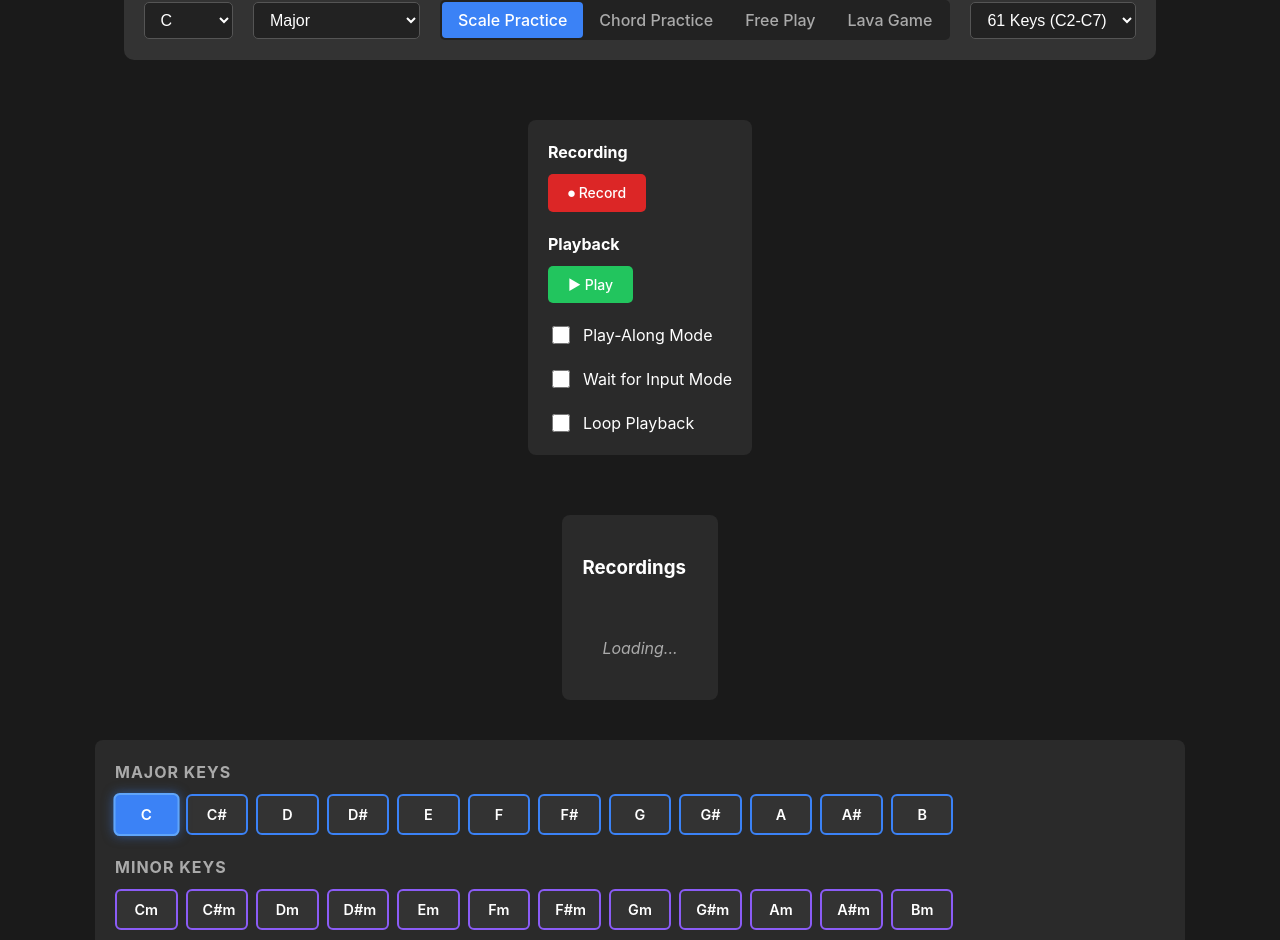
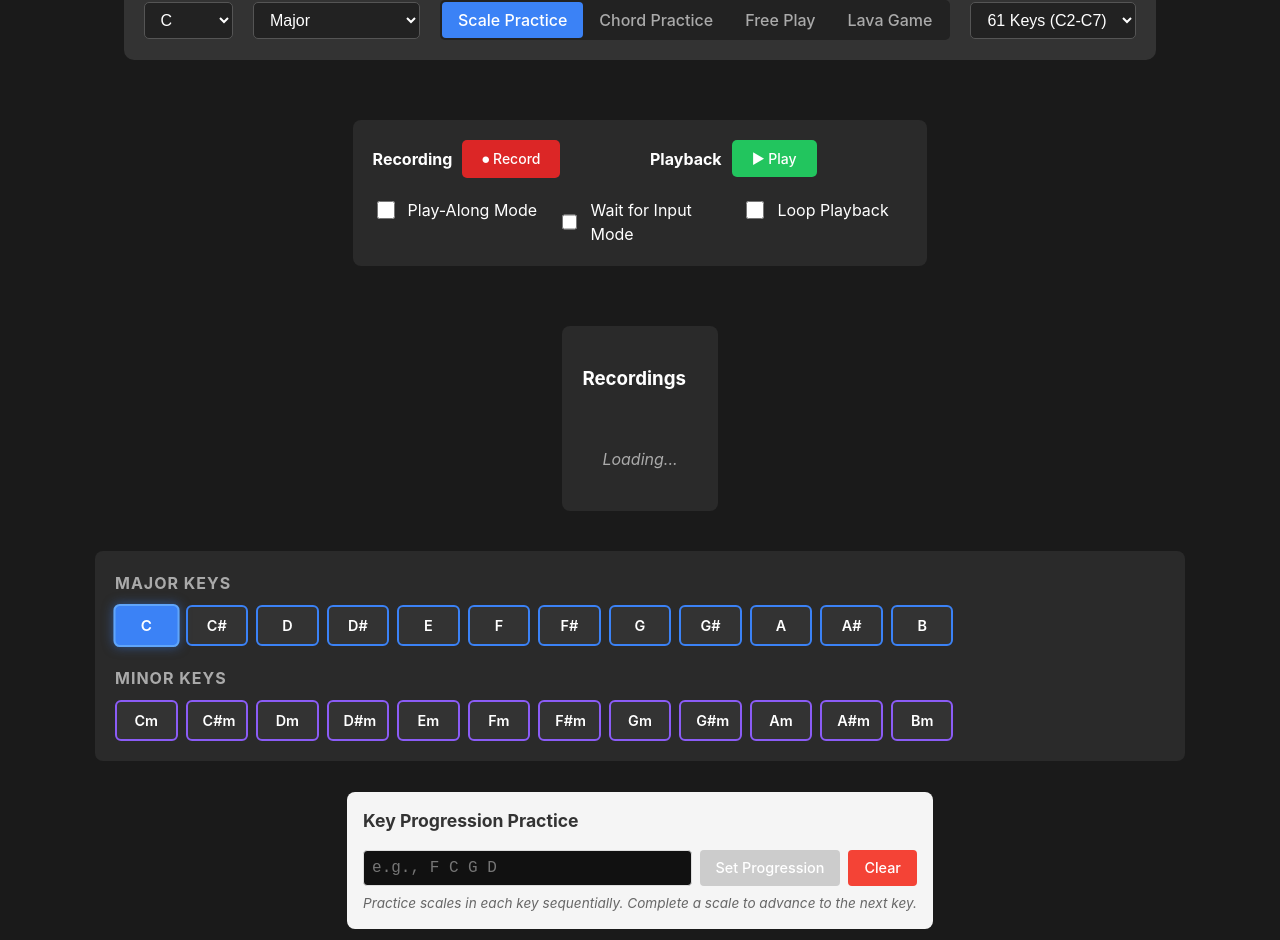
Before and after one commit to pleabargain/piano-app, a React (Vite) app: page / in a window 1280 px wide. Shown: the part 1022-1962 px from the top of the page. Built offline with nearby package versions, Linux system fonts and the light colour scheme.

Commit message:
style: Refactor extensions panel and recording controls layout for improved UI consistency and readability, including new styles for suggestion items and enhanced playback controls

```diff
--- a/src/App.css
+++ b/src/App.css
@@ -790,12 +790,39 @@
   flex-shrink: 0;
 }
 
-.extensions-content {
+.extensions-panel .section-label {
+  font-size: 0.9rem;
+  color: #ddd6fe;
+  font-weight: 600;
+  margin-bottom: 10px;
+  text-align: center;
+}
+
+.extensions-panel .suggestion-item {
   display: flex;
-  flex-direction: column;
-  gap: 10px;
-  flex: 1;
-  overflow-y: auto;
+  align-items: center;
+  justify-content: space-between;
+  background: rgba(255, 255, 255, 0.1);
+  padding: 8px 12px;
+  border-radius: 6px;
+  font-size: 0.9rem;
+  border: 1px solid rgba(255, 255, 255, 0.1);
+  margin-bottom: 8px;
+}
+
+.extensions-panel .suggestion-item:last-child {
+  margin-bottom: 0;
+}
+
+.extensions-panel .suggestion-name {
+  font-weight: 600;
+  color: #fff;
+}
+
+.extensions-panel .suggestion-missing {
+  font-size: 0.85rem;
+  font-weight: 500;
+  color: #fbbf24;
 }
 
 .extensions-placeholder {
--- a/src/App.jsx
+++ b/src/App.jsx
@@ -864,22 +864,20 @@
             <div className="extensions-panel">
               <h3>Extensions</h3>
               {chordSuggestions.length > 0 ? (
-                <div className="extensions-content">
+                <>
                   <div className="section-label">
                     {detectedChord
                       ? `🎵 Add to ${detectedChord.name.split(' ')[0]}`
                       : `💡 Potential Chords`
                     }
                   </div>
-                  <div className="suggestions-list">
                   {chordSuggestions.slice(0, 4).map((suggestion, index) => (
                     <div key={index} className="suggestion-item">
                       <span className="suggestion-name">{suggestion.name}</span>
                       <span className="suggestion-missing">+{suggestion.missingNotes.join(', ')}</span>
                     </div>
                   ))}
-                  </div>
-                </div>
+                </>
               ) : (
                 <div className="extensions-placeholder">
                   Play 2+ notes to see chord suggestions
--- a/src/components/RecordingControls.css
+++ b/src/components/RecordingControls.css
@@ -9,18 +9,25 @@
   margin: 20px 0;
 }
 
+.recording-playback-container {
+  display: flex;
+  gap: 20px;
+  align-items: flex-start;
+}
+
 .recording-section,
-.playback-section,
-.play-along-section {
+.playback-section {
   display: flex;
   flex-direction: column;
   gap: 10px;
+  flex: 1;
 }
 
 .recording-controls h3 {
   margin: 0;
   color: #fff;
   font-size: 16px;
+  flex-shrink: 0;
 }
 
 .recording-controls-row,
@@ -169,3 +176,15 @@
   font-size: 12px;
   margin-top: 5px;
 }
+
+.toggle-controls-row {
+  display: flex;
+  gap: 20px;
+  align-items: flex-start;
+}
+
+.toggle-control-item {
+  display: flex;
+  flex-direction: column;
+  flex: 1;
+}
--- a/src/components/RecordingControls.jsx
+++ b/src/components/RecordingControls.jsx
@@ -161,9 +161,10 @@
 
     return (
         <div className="recording-controls">
+            <div className="recording-playback-container">
                 <div className="recording-section">
+                    <div className="recording-controls-row">
                         <h3>Recording</h3>
-                <div className="recording-controls-row">
                         {!isRecording ? (
                             <button
                                 className="btn btn-record"
@@ -199,8 +200,8 @@
                 </div>
 
                 <div className="playback-section">
+                <div className="playback-controls-row">
                     <h3>Playback</h3>
-                <div className="playback-controls-row">
                     {!isPlaying && !isPaused ? (
                         <button
                             className="btn btn-play"
@@ -248,8 +249,10 @@
                     </div>
                 )}
                 </div>
+            </div>
 
-            <div className="play-along-section">
+            <div className="toggle-controls-row">
+                <div className="toggle-control-item">
                     <label className="play-along-toggle">
                         <input
                             type="checkbox"
@@ -267,8 +270,10 @@
                             Play the highlighted keys along with the recording
                         </div>
                     )}
+                </div>
 
-                <label className="play-along-toggle" style={{ marginTop: '10px' }}>
+                <div className="toggle-control-item">
+                    <label className="play-along-toggle">
                         <input
                             type="checkbox"
                             checked={isWaitForInput}
@@ -285,8 +290,10 @@
                             Playback will wait for you to play the correct note before advancing
                         </div>
                     )}
+                </div>
 
-                <label className="play-along-toggle" style={{ marginTop: '10px' }}>
+                <div className="toggle-control-item">
+                    <label className="play-along-toggle">
                         <input
                             type="checkbox"
                             checked={isLoop}
@@ -305,6 +312,7 @@
                     )}
                 </div>
             </div>
+        </div>
     );
 };
 
```
Lines whose indentation alone changed are shown as unchanged.
